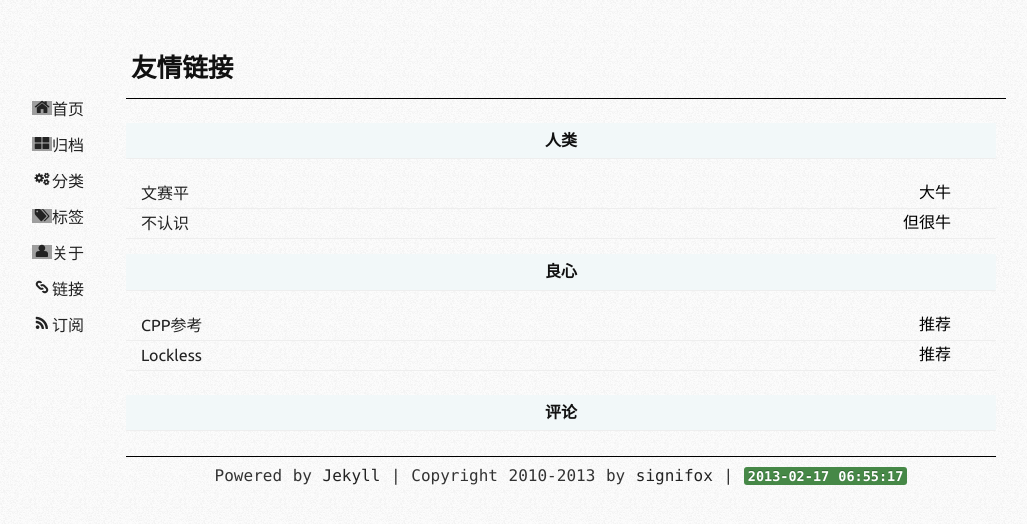
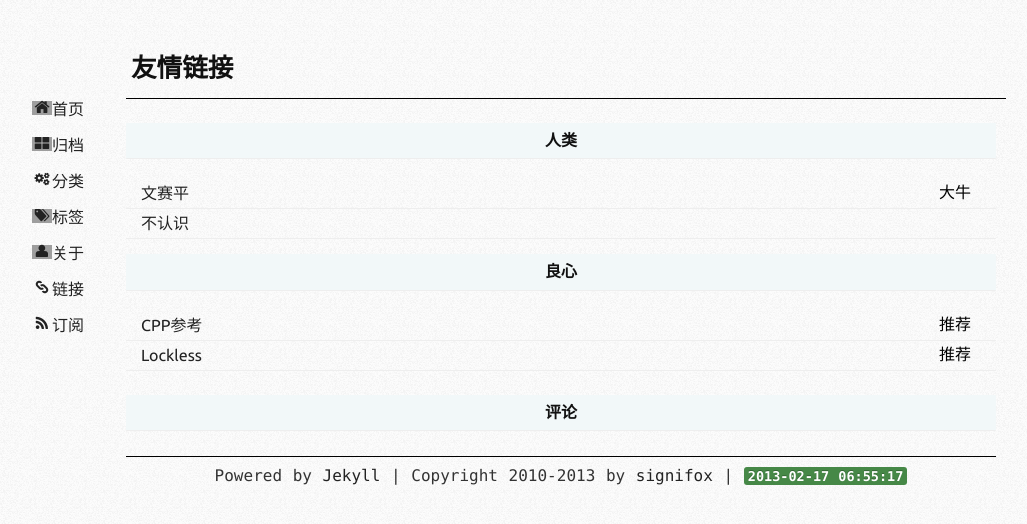
Before and after one commit to AresYin/signifox.github.com, a Jekyll site: the page built from links.html, in a window 1280 px wide. Shown: the top 524 px of the page, without its empty margins (129-1156 px from the left). Built offline with Jekyll 4.4.1, drawn with Linux system fonts in a browser that asks for light colours; Markdown is read by kramdown in place of the engine named in the settings; comment, search, counter and statistics services are not loaded; grey boxes are pictures that could not be loaded.

Commit message:
Signed-off-by: signifox <signifox@gmail.com>

```diff
--- a/links.html
+++ b/links.html
@@ -7,13 +7,13 @@ layout: page
 <div class="span12">
   <h2 class="post-header">人类</h2>
   <ul class="page-list clearfix">
-    <li><a href="http://saipingwen.org">文赛平</a><span>大牛<span></li>
-    <li><a href="http://blog.habets.pp.se/">不认识</a><span>但很牛<span></li>
+    <li><a href="http://saipingwen.org">文赛平</a><span>大牛</span></li>
+    <li><a href="http://blog.habets.pp.se/">不认识</a></li>
   </ul>
   <h2 class="post-header clearfix">良心</h2>
   <ul class="page-list">
-    <li><a href="http://www.cplusplus.com/reference">CPP参考</a><span>推荐<span></li>
-    <li><a href="http://locklessinc.com/">Lockless</a><span>推荐<span></li>
+    <li><a href="http://www.cplusplus.com/reference">CPP参考</a><span>推荐</span></li>
+    <li><a href="http://locklessinc.com/">Lockless</a><span>推荐</span></li>
   </ul>
 </div>
 </div>
```
